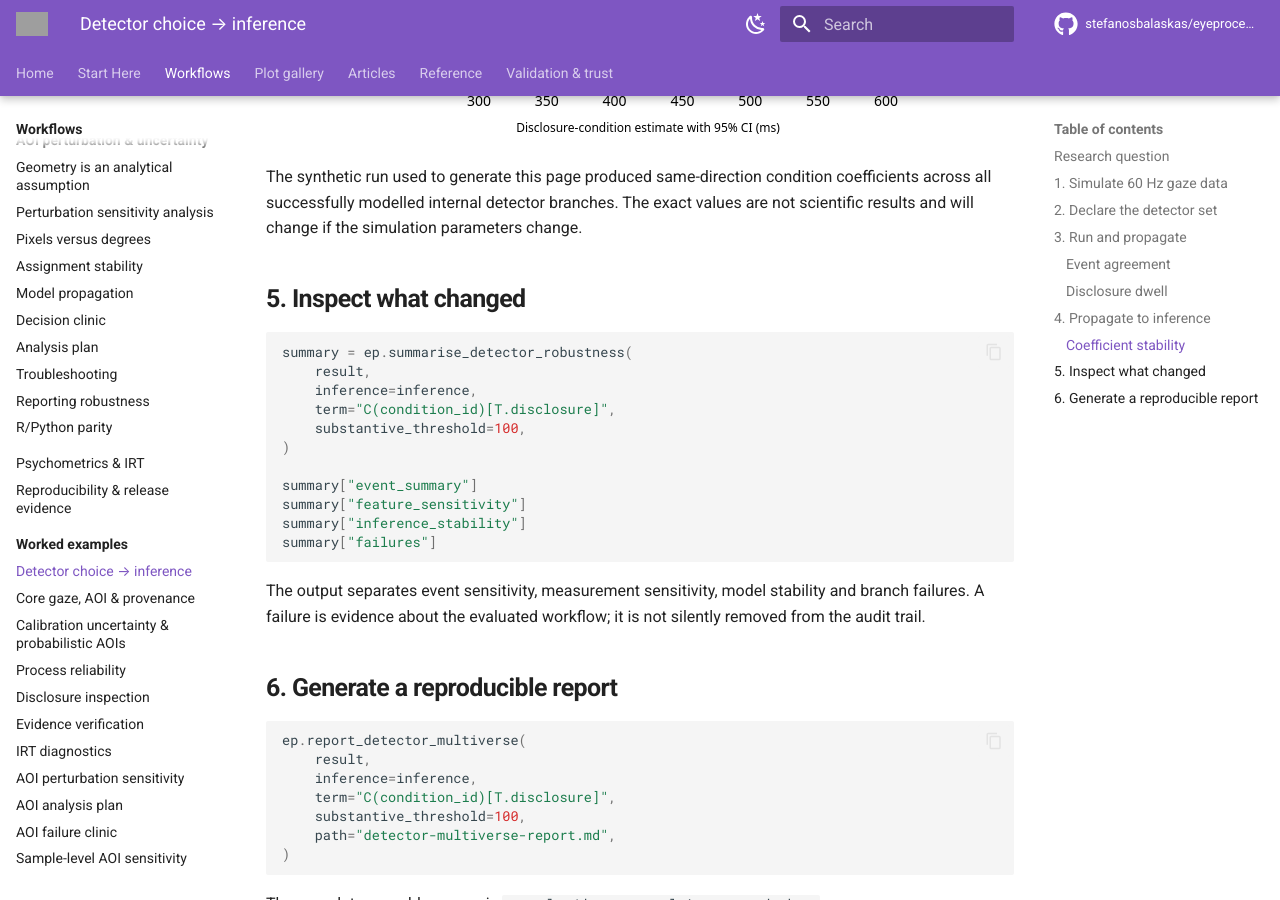
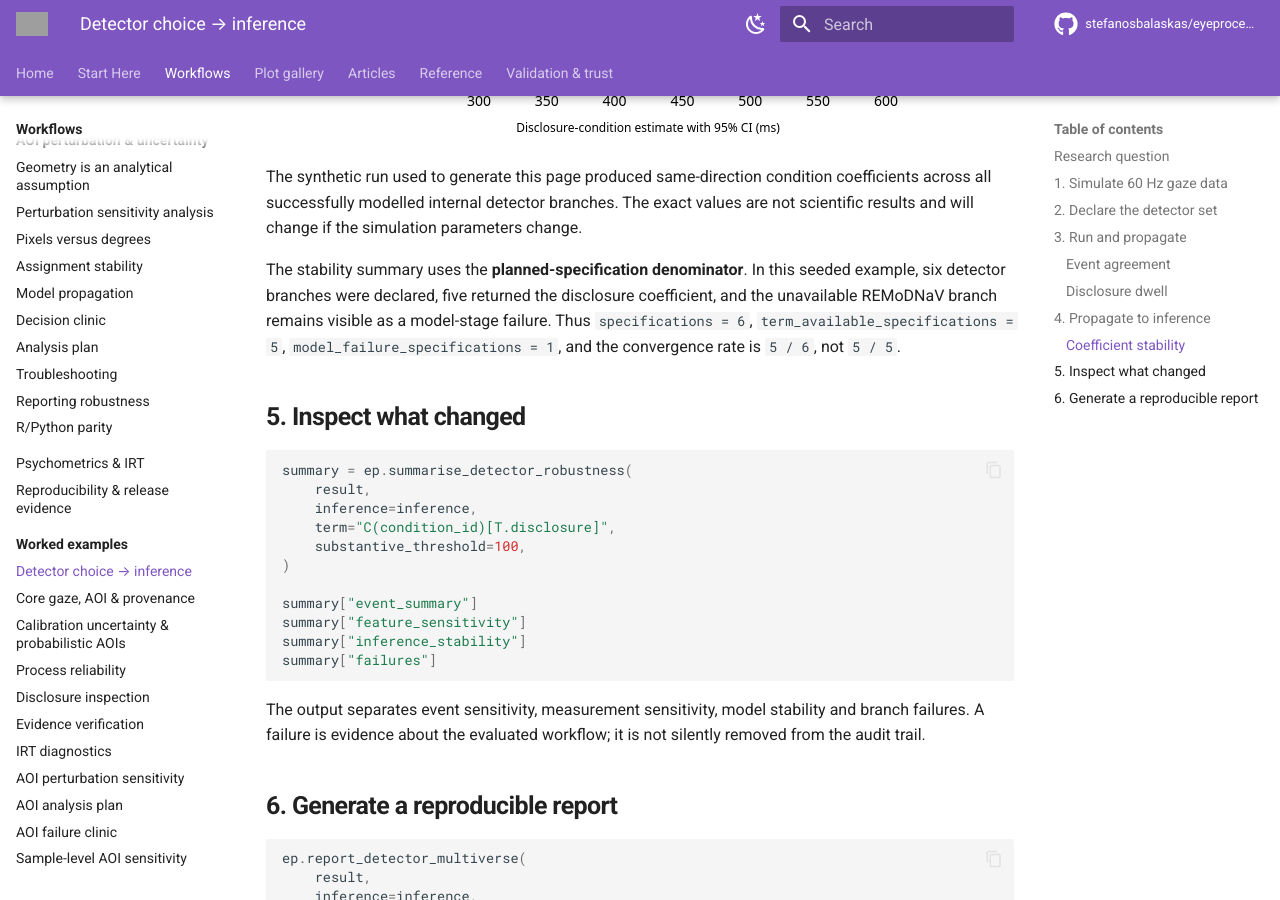
Before and after one commit to stefanosbalaskas/eyeprocesspy, an MkDocs documentation site: the page built from docs/examples/detector-multiverse-disclosure.md, in a window 1280 px wide and 900 px high, scrolled down 3189 px. Built offline with MkDocs 1.6.1 and Material for MkDocs 9.7.7, drawn with Linux system fonts in a browser that asks for light colours; comment, search, counter and statistics services are not loaded; grey boxes are pictures that could not be loaded.

Commit message:
docs: interpret detector stability denominator in worked example

````diff
--- a/docs/examples/detector-multiverse-disclosure.md
+++ b/docs/examples/detector-multiverse-disclosure.md
@@ -76,6 +76,8 @@ Participant fixed effects keep the example lightweight for CI. In an empirical r
 
 The synthetic run used to generate this page produced same-direction condition coefficients across all successfully modelled internal detector branches. The exact values are not scientific results and will change if the simulation parameters change.
 
+The stability summary uses the **planned-specification denominator**. In this seeded example, six detector branches were declared, five returned the disclosure coefficient, and the unavailable REMoDNaV branch remains visible as a model-stage failure. Thus `specifications = 6`, `term_available_specifications = 5`, `model_failure_specifications = 1`, and the convergence rate is `5 / 6`, not `5 / 5`.
+
 ## 5. Inspect what changed
 
 ```python
````
